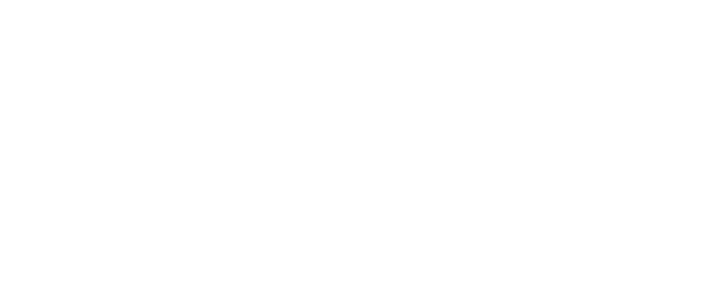
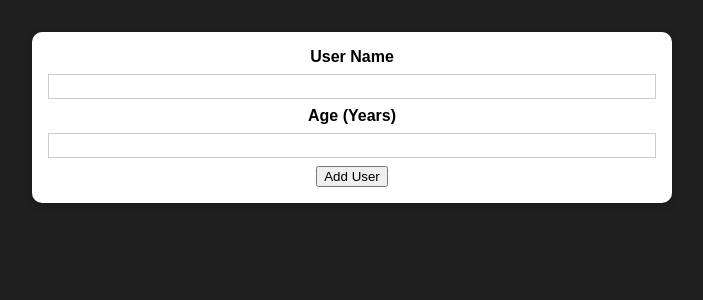
Before and after one commit to Rimsha-Urooj/practice-project, a React (Create React App) app: page / in a window 1280 px wide. Shown: the top 300 px of the page, without its empty margins (288-991 px from the left). Built offline with nearby package versions, Linux system fonts and the light colour scheme.

Commit message:
adding user component and a reuseable card component

```diff
--- a/src/App.js
+++ b/src/App.js
@@ -1,10 +1,11 @@
 import logo from './logo.svg';
 import './App.css';
+import AddUser from './components/Users/AddUser';
 
 function App() {
   return (
     <div className="App">
-
+      <AddUser />
     </div>
   );
 }
--- /dev/null
+++ b/src/components/UI/Card.js
@@ -0,0 +1,12 @@
+import React from 'react'
+import classes from './Card.module.css'
+
+function Card(props) {
+    return (
+        <div className={`${classes.card} ${props.className}`}>
+            {props.children}
+        </div>
+    );
+};
+
+export default Card;
--- /dev/null
+++ b/src/components/UI/Card.module.css
@@ -0,0 +1,5 @@
+.card{
+    background: white;
+    box-shadow: 0 2px 8px rgba(0,0,0,0.26);
+    border-radius: 10px;
+}
--- a/src/components/Users/AddUser.js
+++ b/src/components/Users/AddUser.js
@@ -0,0 +1,25 @@
+import React from 'react'
+import Card from '../UI/Card';
+import classes from './AddUser.module.css';
+
+function AddUser(props) {
+
+    const addUserHandler = (event) =>{
+        event.preventDefault();
+    }
+
+    return (
+        <Card className={classes.input}>
+            <form onSubmit={addUserHandler}>
+                <label htmlFor="username">User Name</label>
+                <input id="username" type="text" />
+
+                <label htmlFor="age">Age (Years)</label>
+                <input id="age" type="number" />
+                <button type="submit"> Add User</button>
+            </form>
+        </Card>
+    );
+};
+
+export default AddUser
--- /dev/null
+++ b/src/components/Users/AddUser.module.css
@@ -0,0 +1,26 @@
+.input {
+    margin: 2rem auto;
+    padding: 1rem;
+    width: 90%;
+    max-width: 40rem;
+  }
+
+  .input label {
+    display: block;
+    font-weight: bold;
+    margin-bottom: 0.5rem;
+  }
+
+  .input input {
+    font: inherit;
+    display: block;
+    width: 100%;
+    border: 1px solid #ccc;
+    padding: 0.15rem;
+    margin-bottom: 0.5rem;
+  }
+
+  .input input:focus {
+    outline: none;
+    border-color: #4f005f;
+  }
--- a/src/index.css
+++ b/src/index.css
@@ -1,13 +1,14 @@
+
+
+* {
+  box-sizing: border-box;
+}
+
+html {
+  font-family: sans-serif;
+  background: #1f1f1f ;
+}
+
 body {
   margin: 0;
-  font-family: -apple-system, BlinkMacSystemFont, 'Segoe UI', 'Roboto', 'Oxygen',
-    'Ubuntu', 'Cantarell', 'Fira Sans', 'Droid Sans', 'Helvetica Neue',
-    sans-serif;
-  -webkit-font-smoothing: antialiased;
-  -moz-osx-font-smoothing: grayscale;
 }
-
-code {
-  font-family: source-code-pro, Menlo, Monaco, Consolas, 'Courier New',
-    monospace;
-}
```
Also changed, not shown: src/components/UI/Users/AddUser.js (deleted, +0 -11 lines).
